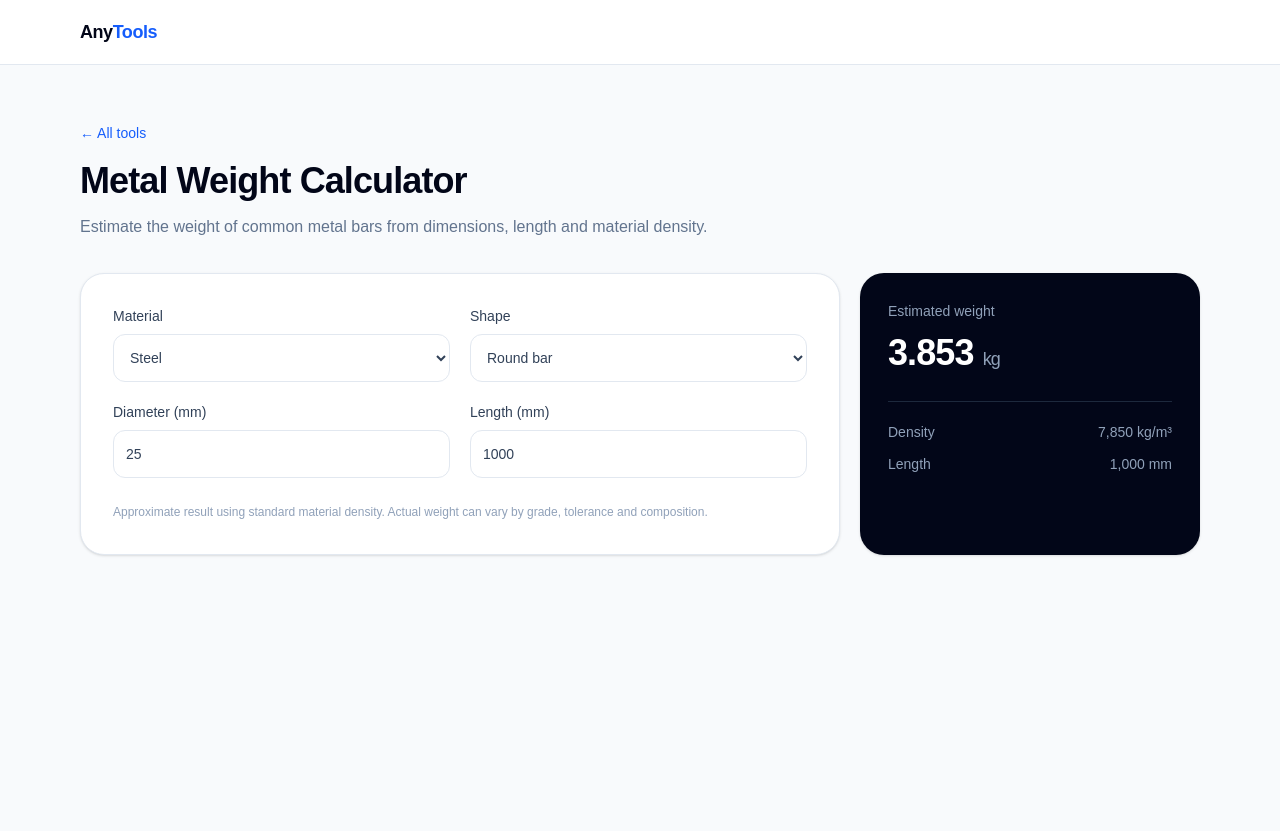
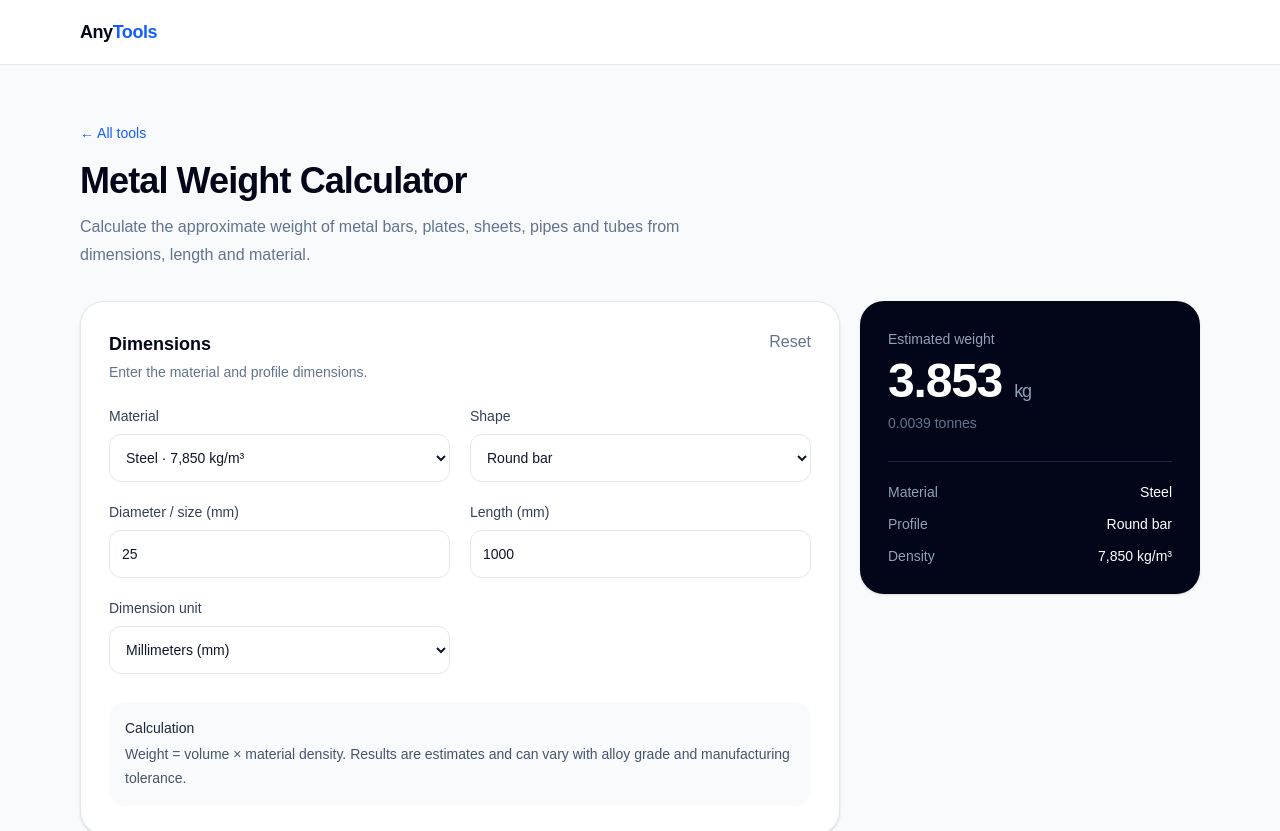
Before and after one commit to farukislamyt/any-tools, a Next.js app: page /tools/metal-weight in a window 1280 px wide. Shown: the top 831 px of the page. Before the commit the page ends 800 px from the top, so only its background shows below. Built offline with nearby package versions, Linux system fonts and the light colour scheme.

Commit message:
feat: upgrade metal weight calculator

```diff
--- a/app/tools/metal-weight/page.tsx
+++ b/app/tools/metal-weight/page.tsx
@@ -3,38 +3,64 @@
 import { useMemo, useState } from "react";
 import { ToolShell } from "@/components/tool-shell";
 
-const materials = { Steel: 7850, "Stainless Steel": 8000, Aluminum: 2700, Copper: 8960, Brass: 8500 };
-type Shape = "round" | "square" | "flat";
+type Shape = "round" | "square" | "rectangle" | "flat" | "hex" | "plate" | "pipe" | "tube";
+const materials = { Steel: 7850, "Stainless Steel": 8000, Aluminum: 2700, Copper: 8960, Brass: 8500, "Cast iron": 7200 } as const;
+const shapes: { value: Shape; label: string }[] = [
+  { value: "round", label: "Round bar" }, { value: "square", label: "Square bar" },
+  { value: "rectangle", label: "Rectangle bar" }, { value: "flat", label: "Flat bar" },
+  { value: "hex", label: "Hex bar" }, { value: "plate", label: "Plate / sheet" },
+  { value: "pipe", label: "Round pipe" }, { value: "tube", label: "Square tube" },
+];
+const inputClass = "mt-2 h-12 w-full rounded-xl border border-slate-200 bg-white px-3 text-slate-900 outline-none transition focus:border-slate-900 focus:ring-2 focus:ring-slate-100";
+const positive = (v: string) => { const n = Number(v); return Number.isFinite(n) && n > 0 ? n : 0; };
 
 export default function MetalWeightPage() {
   const [material, setMaterial] = useState<keyof typeof materials>("Steel");
   const [shape, setShape] = useState<Shape>("round");
   const [size, setSize] = useState("25");
-  const [thickness, setThickness] = useState("6");
+  const [size2, setSize2] = useState("10");
+  const [thickness, setThickness] = useState("2");
   const [length, setLength] = useState("1000");
+  const [unit, setUnit] = useState<"mm" | "cm" | "m" | "in">("mm");
 
-  const weight = useMemo(() => {
-    const a = Number(size), t = Number(thickness), l = Number(length);
-    if (!a || !l || a < 0 || l < 0 || (shape === "flat" && (!t || t < 0))) return 0;
-    const area = shape === "round" ? Math.PI * (a / 2) ** 2 : shape === "square" ? a * a : a * t;
-    return (area * l * materials[material]) / 1e9;
-  }, [size, thickness, length, material, shape]);
+  const result = useMemo(() => {
+    const a = positive(size), b = positive(size2), t = positive(thickness), l = positive(length);
+    const factor = { mm: 1, cm: 10, m: 1000, in: 25.4 }[unit];
+    const x = a * factor, y = b * factor, wall = t * factor, lengthMm = l * factor;
+    let area = 0;
+    if (shape === "round") area = Math.PI * (x / 2) ** 2;
+    if (shape === "square") area = x ** 2;
+    if (["rectangle", "plate", "flat"].includes(shape)) area = x * y;
+    if (shape === "hex") area = (3 * Math.sqrt(3) * x ** 2) / 8;
+    if (shape === "pipe") area = Math.PI * ((x / 2) ** 2 - ((x - 2 * wall) / 2) ** 2);
+    if (shape === "tube") area = x ** 2 - (x - 2 * wall) ** 2;
+    const valid = a > 0 && l > 0 && area > 0 && (!["rectangle", "plate", "flat"].includes(shape) || b > 0) && (!["pipe", "tube"].includes(shape) || (t > 0 && wall * 2 < x));
+    const kg = valid ? area * lengthMm * materials[material] / 1e9 : 0;
+    return { kg, tonnes: kg / 1000 };
+  }, [material, shape, size, size2, thickness, length, unit]);
 
-  const sizeLabel = shape === "round" ? "Diameter (mm)" : shape === "square" ? "Side (mm)" : "Width (mm)";
+  const twoDimensions = ["rectangle", "plate", "flat"].includes(shape);
+  const hollow = ["pipe", "tube"].includes(shape);
+  const primary = ["round", "pipe", "hex"].includes(shape) ? "Diameter / size" : "Width / size";
+  const reset = () => { setMaterial("Steel"); setShape("round"); setSize("25"); setSize2("10"); setThickness("2"); setLength("1000"); setUnit("mm"); };
 
-  return <ToolShell title="Metal Weight Calculator" description="Estimate the weight of common metal bars from dimensions, length and material density.">
-    <div className="grid gap-5 lg:grid-cols-[1fr_340px]">
-      <section className="rounded-3xl border border-slate-200 bg-white p-6 shadow-sm sm:p-8">
+  return <ToolShell title="Metal Weight Calculator" description="Calculate the approximate weight of metal bars, plates, sheets, pipes and tubes from dimensions, length and material.">
+    <div className="grid gap-5 lg:grid-cols-[minmax(0,1fr)_340px]">
+      <section className="rounded-3xl border border-slate-200 bg-white p-5 shadow-sm sm:p-7">
+        <div className="mb-6 flex items-start justify-between gap-4"><div><h2 className="text-lg font-semibold text-slate-950">Dimensions</h2><p className="mt-1 text-sm text-slate-500">Enter the material and profile dimensions.</p></div><button type="button" onClick={reset} className="text-sm font-medium text-slate-500 hover:text-slate-950">Reset</button></div>
         <div className="grid gap-5 sm:grid-cols-2">
-          <label className="text-sm font-medium text-slate-700">Material<select value={material} onChange={e => setMaterial(e.target.value as keyof typeof materials)} className="mt-2 h-12 w-full rounded-xl border border-slate-200 bg-white px-3 outline-none focus:border-blue-500">{Object.keys(materials).map(m => <option key={m}>{m}</option>)}</select></label>
-          <label className="text-sm font-medium text-slate-700">Shape<select value={shape} onChange={e => setShape(e.target.value as Shape)} className="mt-2 h-12 w-full rounded-xl border border-slate-200 bg-white px-3 outline-none focus:border-blue-500"><option value="round">Round bar</option><option value="square">Square bar</option><option value="flat">Flat bar</option></select></label>
-          <label className="text-sm font-medium text-slate-700">{sizeLabel}<input inputMode="decimal" value={size} onChange={e => setSize(e.target.value)} className="mt-2 h-12 w-full rounded-xl border border-slate-200 px-3 outline-none focus:border-blue-500" /></label>
-          {shape === "flat" && <label className="text-sm font-medium text-slate-700">Thickness (mm)<input inputMode="decimal" value={thickness} onChange={e => setThickness(e.target.value)} className="mt-2 h-12 w-full rounded-xl border border-slate-200 px-3 outline-none focus:border-blue-500" /></label>}
-          <label className="text-sm font-medium text-slate-700">Length (mm)<input inputMode="decimal" value={length} onChange={e => setLength(e.target.value)} className="mt-2 h-12 w-full rounded-xl border border-slate-200 px-3 outline-none focus:border-blue-500" /></label>
+          <label className="text-sm font-medium text-slate-700">Material<select value={material} onChange={e => setMaterial(e.target.value as keyof typeof materials)} className={inputClass}>{Object.entries(materials).map(([name, density]) => <option key={name} value={name}>{name} · {density.toLocaleString()} kg/m³</option>)}</select></label>
+          <label className="text-sm font-medium text-slate-700">Shape<select value={shape} onChange={e => setShape(e.target.value as Shape)} className={inputClass}>{shapes.map(s => <option key={s.value} value={s.value}>{s.label}</option>)}</select></label>
+          <label className="text-sm font-medium text-slate-700">{primary} ({unit})<input inputMode="decimal" min="0" value={size} onChange={e => setSize(e.target.value)} className={inputClass} /></label>
+          {twoDimensions && <label className="text-sm font-medium text-slate-700">{shape === "rectangle" ? "Height" : "Thickness"} ({unit})<input inputMode="decimal" min="0" value={size2} onChange={e => setSize2(e.target.value)} className={inputClass} /></label>}
+          {hollow && <label className="text-sm font-medium text-slate-700">Wall thickness ({unit})<input inputMode="decimal" min="0" value={thickness} onChange={e => setThickness(e.target.value)} className={inputClass} /></label>}
+          <label className="text-sm font-medium text-slate-700">Length ({unit})<input inputMode="decimal" min="0" value={length} onChange={e => setLength(e.target.value)} className={inputClass} /></label>
+          <label className="text-sm font-medium text-slate-700">Dimension unit<select value={unit} onChange={e => setUnit(e.target.value as typeof unit)} className={inputClass}><option value="mm">Millimeters (mm)</option><option value="cm">Centimeters (cm)</option><option value="m">Meters (m)</option><option value="in">Inches (in)</option></select></label>
         </div>
-        <p className="mt-6 text-xs leading-5 text-slate-400">Approximate result using standard material density. Actual weight can vary by grade, tolerance and composition.</p>
+        <div className="mt-7 rounded-2xl bg-slate-50 p-4 text-sm text-slate-600"><p className="font-medium text-slate-800">Calculation</p><p className="mt-1 leading-6">Weight = volume × material density. Results are estimates and can vary with alloy grade and manufacturing tolerance.</p></div>
       </section>
-      <aside className="rounded-3xl bg-slate-950 p-7 text-white shadow-sm"><p className="text-sm text-slate-400">Estimated weight</p><div className="mt-3 text-4xl font-bold tracking-tight">{weight.toFixed(3)} <span className="text-lg font-medium text-slate-400">kg</span></div><div className="mt-7 border-t border-slate-800 pt-5 text-sm text-slate-400"><div className="flex justify-between"><span>Density</span><span>{materials[material].toLocaleString()} kg/m³</span></div><div className="mt-3 flex justify-between"><span>Length</span><span>{Number(length || 0).toLocaleString()} mm</span></div></div></aside>
+      <aside className="h-fit rounded-3xl bg-slate-950 p-6 text-white shadow-sm sm:p-7 lg:sticky lg:top-6"><p className="text-sm text-slate-400">Estimated weight</p><div className="mt-2 text-4xl font-bold tracking-tight sm:text-5xl">{result.kg.toFixed(3)} <span className="text-lg font-medium text-slate-400">kg</span></div><p className="mt-2 text-sm text-slate-500">{result.tonnes.toFixed(4)} tonnes</p><div className="mt-7 border-t border-slate-800 pt-5 text-sm"><div className="flex justify-between gap-4"><span className="text-slate-400">Material</span><span>{material}</span></div><div className="mt-3 flex justify-between gap-4"><span className="text-slate-400">Profile</span><span>{shapes.find(s => s.value === shape)?.label}</span></div><div className="mt-3 flex justify-between gap-4"><span className="text-slate-400">Density</span><span>{materials[material].toLocaleString()} kg/m³</span></div></div></aside>
     </div>
+    <section className="mt-8 max-w-3xl"><h2 className="text-xl font-semibold text-slate-950">Metal weight calculation formula</h2><p className="mt-2 text-sm leading-6 text-slate-600">The calculator converts dimensions to millimeters, calculates cross-sectional area and volume, then applies the selected material density. It is useful for estimating stock weight before purchasing or fabrication.</p></section>
   </ToolShell>;
 }
```
